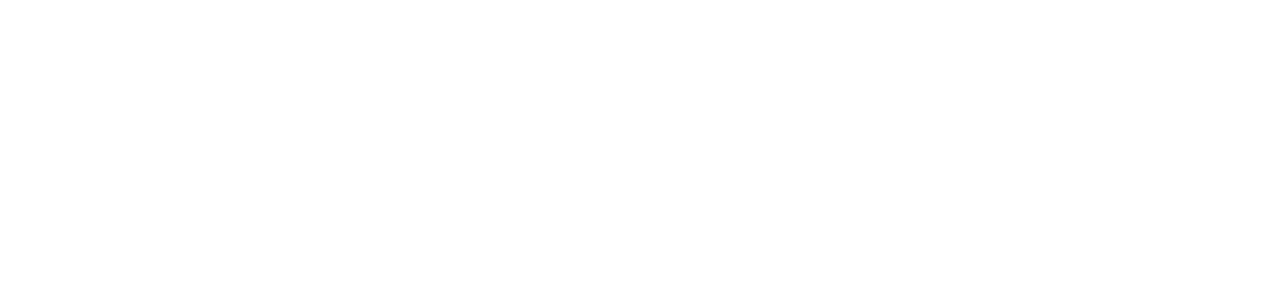
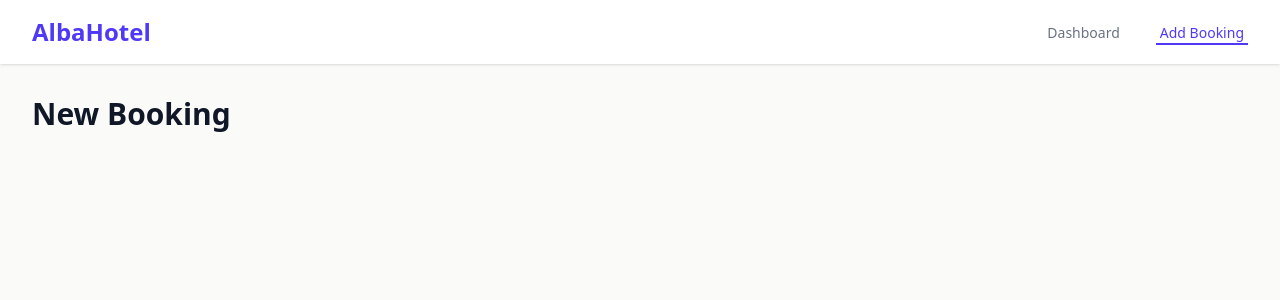
Before and after one commit to albahotel/Frontend, a Vue app: page /add_booking in a window 1280 px wide. Before the commit this address had no page. Shown: the top 300 px of the page. Built offline with nearby package versions, Linux system fonts and the light colour scheme.

Commit message:
Добавили Header

```diff
--- a/package.json
+++ b/package.json
@@ -19,7 +19,7 @@
   },
   "devDependencies": {
     "@eslint/js": "^9.22.0",
-    "@vitejs/plugin-vue": "^5.2.3",
+    "@vitejs/plugin-vue": "^5.2.4",
     "@vue/eslint-config-prettier": "^10.2.0",
     "autoprefixer": "^10.4.21",
     "eslint": "^9.22.0",
--- a/src/App.vue
+++ b/src/App.vue
@@ -1,11 +1,11 @@
 <template>
-  <router-view></router-view>
+  <div id="app">
+    <router-view></router-view>
+  </div>
 </template>
 
 <script>
 export default {
-  name: 'App',
+  name: 'App'
 }
 </script>
-
-<style></style>
--- a/src/components/BookingCalendar.vue
+++ b/src/components/BookingCalendar.vue
@@ -1,6 +1,6 @@
 <template>
-  <section class="relative bg-stone-50 h-screen flex flex-col">
-    <div class="w-full max-w-7xl mx-auto px-6 lg:px-8 flex-1 flex flex-col min-h-0">
+  <section class="relative bg-stone-50 h-screen flex flex-col scroll-hidden">
+    <div class="w-full max-w-7xl mx-auto px-6 lg:px-8 flex-1 flex flex-col min-h-0 ">
       <!-- Заголовок и кнопки -->
       <div class="flex flex-col md:flex-row max-md:gap-3 items-center justify-between mb-5 py-5">
         <div class="flex items-center w-[400px]">
@@ -49,12 +49,7 @@
             </div>
           </div>
 
-          <button
-            @click="showModal = true"
-            class="py-2.5 pr-7 pl-5 bg-indigo-600 rounded-xl flex items-center gap-2 text-base font-semibold text-white transition-all duration-300 hover:bg-indigo-700"
-          >
-            New Booking
-          </button>
+
         </div>
       </div>
 
@@ -101,8 +96,8 @@
                   @mouseout="hideTooltip"
                 >
                   <div class="text-xs font-normal text-gray-900">
-                    {{ booking.customers[0].name }}
-                  </div>
+  {{ booking.customers?.[0]?.name || 'No customer' }}
+</div>
                   <div class="text-xs font-semibold space-y-1">
                     <div
                       v-if="isCheckIn(booking, day.dateObj)"
--- /dev/null
+++ b/src/components/Header.vue
@@ -0,0 +1,42 @@
+<template>
+  <header class="bg-white shadow-sm">
+    <nav class="max-w-7xl mx-auto px-4 sm:px-6 lg:px-8">
+      <div class="flex justify-between h-16 items-center">
+        <!-- Логотип -->
+        <router-link
+          to="/dashboard"
+          class="text-2xl font-bold text-indigo-600 hover:text-indigo-700 transition-colors"
+        >
+          AlbaHotel
+        </router-link>
+
+        <!-- Навигация -->
+        <div class="flex space-x-8">
+          <router-link
+            to="/dashboard"
+            active-class="border-b-2 border-indigo-600 text-indigo-600"
+            class="text-gray-500 hover:text-indigo-600 px-1 pt-1 text-sm font-medium transition-colors"
+          >
+            Dashboard
+          </router-link>
+
+          <router-link
+            to="/add_booking"
+            active-class="border-b-2 border-indigo-600 text-indigo-600"
+            class="text-gray-500 hover:text-indigo-600 px-1 pt-1 text-sm font-medium transition-colors"
+          >
+            Add Booking
+          </router-link>
+        </div>
+      </div>
+    </nav>
+  </header>
+</template>
+
+<script setup>
+import { RouterLink } from 'vue-router'
+</script>
+
+<style scoped>
+/* Стили уже встроены в классы Tailwind */
+</style>
--- a/src/router/index.js
+++ b/src/router/index.js
@@ -1,19 +1,27 @@
 import { createRouter, createWebHistory } from 'vue-router'
+import Dashboard from '@/views/Dashboard.vue'
+import AddBooking from '@/views/AddBooking.vue'
+
+const routes = [
+  {
+    path: '/dashboard',
+    name: 'Dashboard',
+    component: Dashboard
+  },
+  {
+    path: '/add_booking',
+    name: 'AddBooking',
+    component: AddBooking
+  },
+  {
+    path: '/',
+    redirect: '/dashboard'
+  }
+]
 
 const router = createRouter({
   history: createWebHistory(import.meta.env.BASE_URL),
-  routes: [
-    {
-      path: '/dashboard',
-      name: 'Dashboard',
-      component: () => import('../views/Dashboard.vue'),
-    },
-    {
-      path: '/',
-      name: 'Home',
-      component: () => import('../views/Home.vue'),
-    },
-  ],
+  routes
 })
 
 export default router
--- /dev/null
+++ b/src/views/AddBooking.vue
@@ -0,0 +1,14 @@
+<template>
+  <div class="min-h-screen bg-stone-50">
+    <Header />
+
+    <main class="max-w-7xl mx-auto px-4 sm:px-6 lg:px-8 py-8">
+      <h1 class="text-3xl font-bold text-gray-900 mb-8">New Booking</h1>
+      <!-- Контент формы будет добавлен позже -->
+    </main>
+  </div>
+</template>
+
+<script setup>
+import Header from '@/components/header.vue'
+</script>
--- a/src/views/Dashboard.vue
+++ b/src/views/Dashboard.vue
@@ -1,7 +1,11 @@
-<!-- Dashboard.vue -->
-<template >
-  <div class="dashboard flex  min-h-screen h-screen max-h-screen overflow-hidden">
-    <!-- Основной блок с календарем -->
+<template>
+  <div class="dashboard flex flex-col h-screen">
+    <!-- Хедер (фиксированная высота) -->
+    <Header class="h-16 shrink-0" />
+
+    <!-- Основной контент (занимает оставшееся пространство) -->
+    <div class="flex-1 flex overflow-hidden ">
+      <!-- Блок с календарем (75% ширины) -->
       <div class="w-9/12 flex flex-col overflow-hidden">
         <div class="flex-1 overflow-y-auto">
           <BookingCalendar
@@ -14,15 +18,15 @@
         </div>
       </div>
 
-    <!-- Блок уведомлений -->
-    <Notifications />
+      <!-- Блок уведомлений (25% ширины) -->
+      <Notifications class="flex-1 overflow-y-auto" />
+    </div>
   </div>
 </template>
 
-
-
 <script setup>
 import { ref, computed } from 'vue'
+import Header from '@/components/Header.vue'
 import BookingCalendar from '@/components/BookingCalendar.vue'
 import Notifications from '@/components/Notifications.vue'
 
@@ -51,3 +55,9 @@
   console.log('Обработка новой брони')
 }
 </script>
+
+<style scoped>
+.dashboard {
+  height: 100vh;
+}
+</style>
--- a/vite.config.js
+++ b/vite.config.js
@@ -10,7 +10,7 @@
   plugins: [
     vue(),
     vueDevTools(),
-    tailwindcss(),
+    tailwindcss()
   ],
   resolve: {
     alias: {
```
Also changed, not shown: 1 other file (tests, documents, lock files or other folders). Lines whose indentation alone changed are shown as unchanged.
